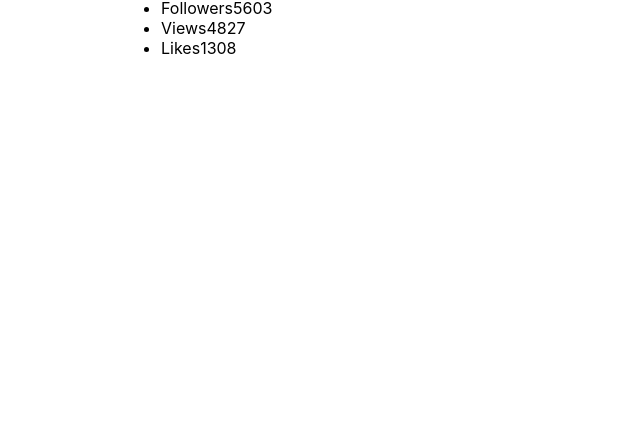
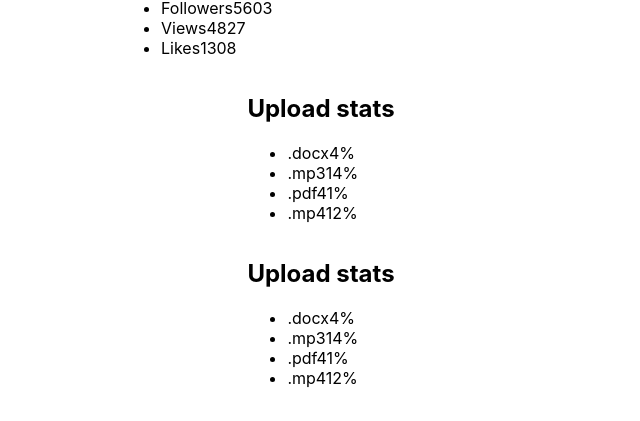
Before and after one commit to NazariiYovenko/goit-react-hw-01-components, a React (Create React App) app: page / in a window 1280 px wide. Shown: the part 450-871 px from the top of the page, without its empty margins (319-959 px from the left). Before the commit the page ends 800 px from the top, so only its background shows below. Built offline with nearby package versions, Linux system fonts and the light colour scheme.

Commit message:
Add components
* Add folders for components
* Create jsx files for components

```diff
--- a/src/components/App.jsx
+++ b/src/components/App.jsx
@@ -1,8 +1,11 @@
 import Profile from './Profile/Profile';
 import user from './data/user.json';
+
+import Statistics from './Statistics/Statistics';
+import data from './data/data.json';
+
 // import friends from './data/friends.json';
 // import transactions from './data/transactions.js';
-// import data from './data/data.json';
 
 export const App = () => {
   return (
@@ -23,6 +26,9 @@
         avatar={user.avatar}
         stats={user.stats}
       />
+
+      <Statistics title="Upload stats" stats={data} />
+      <Statistics stats={data} />
     </div>
   );
 };
--- /dev/null
+++ b/src/components/Statistics/Statistics.jsx
@@ -0,0 +1,28 @@
+// import PropTypes from 'prop-types';
+
+export default function Statistics({}) {
+  return (
+    <section class="statistics">
+      <h2 class="title">Upload stats</h2>
+
+      <ul class="stat-list">
+        <li class="item">
+          <span class="label">.docx</span>
+          <span class="percentage">4%</span>
+        </li>
+        <li class="item">
+          <span class="label">.mp3</span>
+          <span class="percentage">14%</span>
+        </li>
+        <li class="item">
+          <span class="label">.pdf</span>
+          <span class="percentage">41%</span>
+        </li>
+        <li class="item">
+          <span class="label">.mp4</span>
+          <span class="percentage">12%</span>
+        </li>
+      </ul>
+    </section>
+  );
+}
```
Also changed, not shown: src/components/FriendList/FriendList.jsx (added), src/components/FriendList/FriendListItem/FriendListItem.jsx (added), src/components/TransactionHistory/TransactionHistory.jsx (added).
